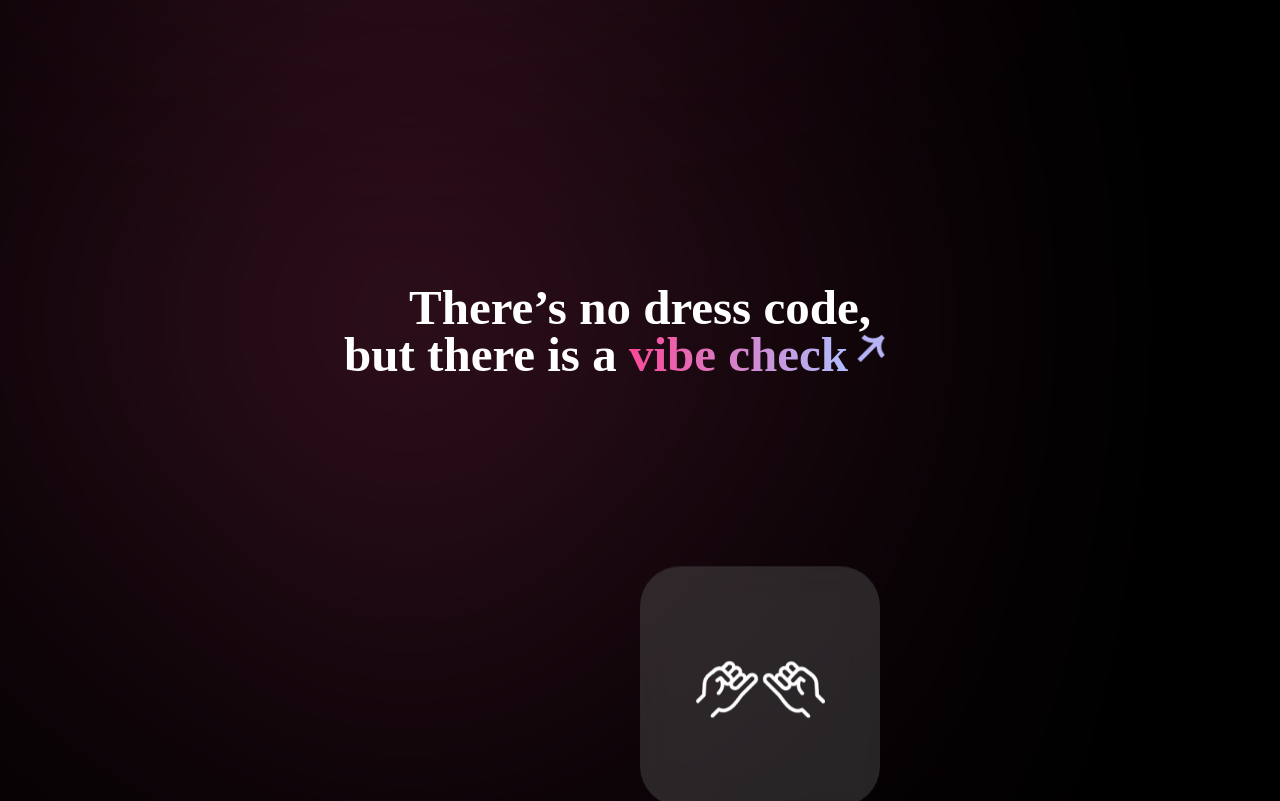
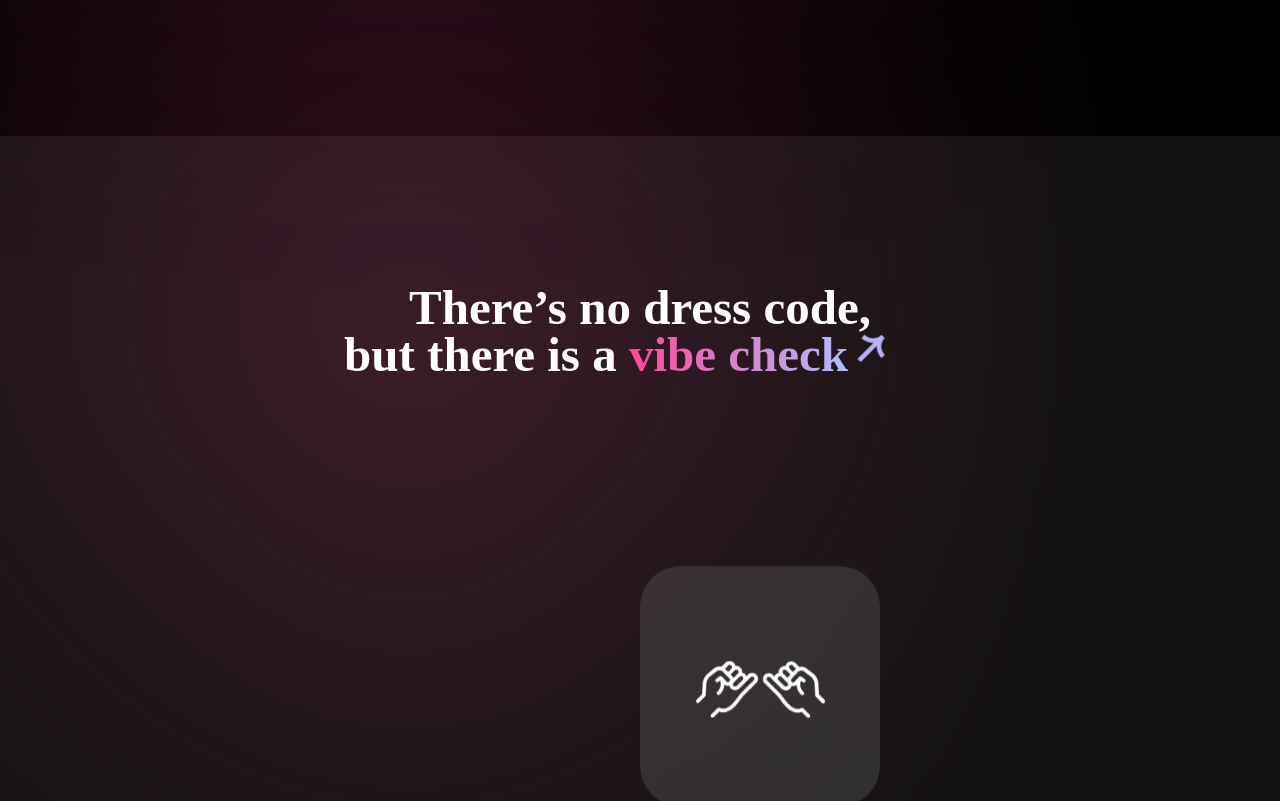
Before and after one commit to WinexWolf/HotTakes, a React (Create React App) app in the folder hottakes/: page / in a window 1280 px wide. Shown: the part 4720-5521 px from the top of the page. Built offline with nearby package versions, Linux system fonts and the light colour scheme.

Commit message:
Updated feature design

```diff
--- a/hottakes/src/Features-main/features.js
+++ b/hottakes/src/Features-main/features.js
@@ -33,6 +33,8 @@ const Features = () => {
               </li>
             </ul>
           </div>
+          <br />
+          <br />
           <div className="head3">
             Users cannot be racist, sexist, homophobic, or spread hate towards
             any group of people.
--- a/hottakes/src/VibeCheck/VibeCheck.js
+++ b/hottakes/src/VibeCheck/VibeCheck.js
@@ -3,9 +3,11 @@ import "./VibeCheck.css";
 import "bulma/css/bulma.min.css";
 import arrow from "../assets/arrow.png";
 import vibe from "../assets/vibe.png";
+import "bulma/css/bulma.min.css";
 
 const VibeCheck = () => {
   return (
+    <div className="has-background-black-bis">
       <div className="container">
         <div className="glow"></div>
         <div className="vibe">
@@ -27,6 +29,7 @@ const VibeCheck = () => {
           </div>
         </div>
       </div>
+    </div>
   );
 };
 
```
Lines whose indentation alone changed are shown as unchanged.
